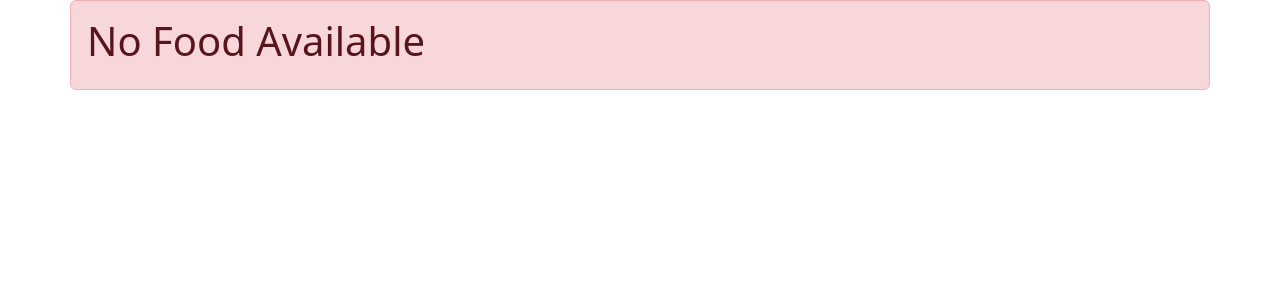
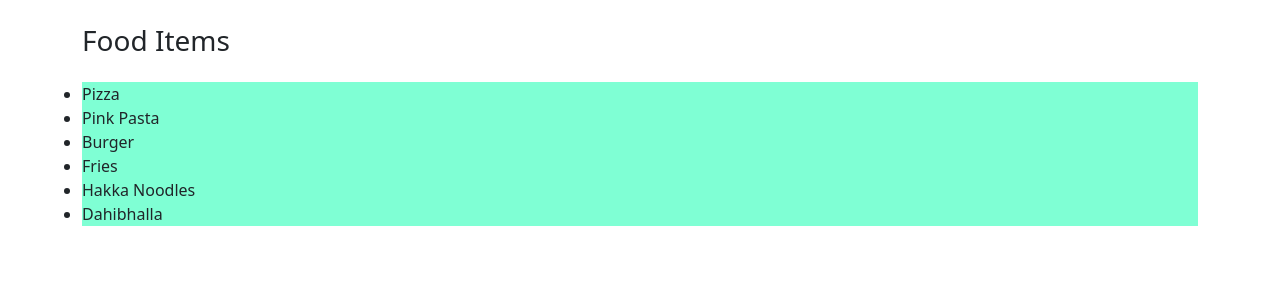
Before and after one commit to ritishbhardwaj/Mern-Intern-P2, a React (Vite) app: page / in a window 1280 px wide. Shown: the top 300 px of the page. Built offline with nearby package versions, Linux system fonts and the light colour scheme.

Commit message:
"using custom modules"

```diff
--- /dev/null
+++ b/src/App.css
@@ -0,0 +1,4 @@
+.lst{
+
+    background-color: aqua;
+}
--- a/src/App.jsx
+++ b/src/App.jsx
@@ -1,10 +1,14 @@
 import React from 'react'
 import FoodList from './Components/FoodList'
 
+import "./App.css"
+
 export default function App() {
 
-  const fooditem=[]
+  const fooditem=["Pizza","Pink Pasta","Burger","Fries","Hakka Noodles","Dahibhalla"]
   return (
+    <>
     <FoodList item={fooditem}/>
+    </>
   )
 }
--- a/src/Components/FoodItem.jsx
+++ b/src/Components/FoodItem.jsx
@@ -1,8 +1,11 @@
 import React from 'react'
+
+import style from "./css_modules/FoodItem.module.css"
+
 
 export default function FoodItem({x}) {
   return (
-    <li key={x} className="list-group-item">
+    <li key={x} className={style.bgcolor}>
         {x}
     </li>
   )
--- a/src/Components/FoodList.jsx
+++ b/src/Components/FoodList.jsx
@@ -18,7 +18,7 @@ export default function FoodList({ item }) {
             <>
               <div className="container pt-4">
                 <h3 className="pb-3">Food Items</h3>
-                <ul className="list-group">
+                <ul className="list-group  lst">
                   {item.map((x) => {
                     return (
                       <FoodItem x={x}/>
@@ -33,7 +33,7 @@ export default function FoodList({ item }) {
 }
 
 
-//  First method told by sir
+//---------------------------  First method told by sir  -----------------------------------
 
 // export default function FoodList(props) {
     //     let item = props.item;
@@ -52,7 +52,8 @@ export default function FoodList({ item }) {
 //   )
 // }
 
-//    Another way  told by sir
+//------------------------  Another way  told by sir ----------------------------------
+
 // export default function FoodList({item}) {   //  here the {item <-- this name is same as the name in app.jsx}
 //     // let item = props.item;
 //   return (<>
--- /dev/null
+++ b/src/Components/css_modules/FoodItem.module.css
@@ -0,0 +1,3 @@
+.bgcolor{
+    background-color: aquamarine;
+}
--- a/src/main.jsx
+++ b/src/main.jsx
@@ -2,6 +2,7 @@ import React from 'react'
 import ReactDOM from 'react-dom/client'
 import App from './App.jsx'
 // import './index.css'
+
 
 ReactDOM.createRoot(document.getElementById('root')).render(
   <React.StrictMode>
```
